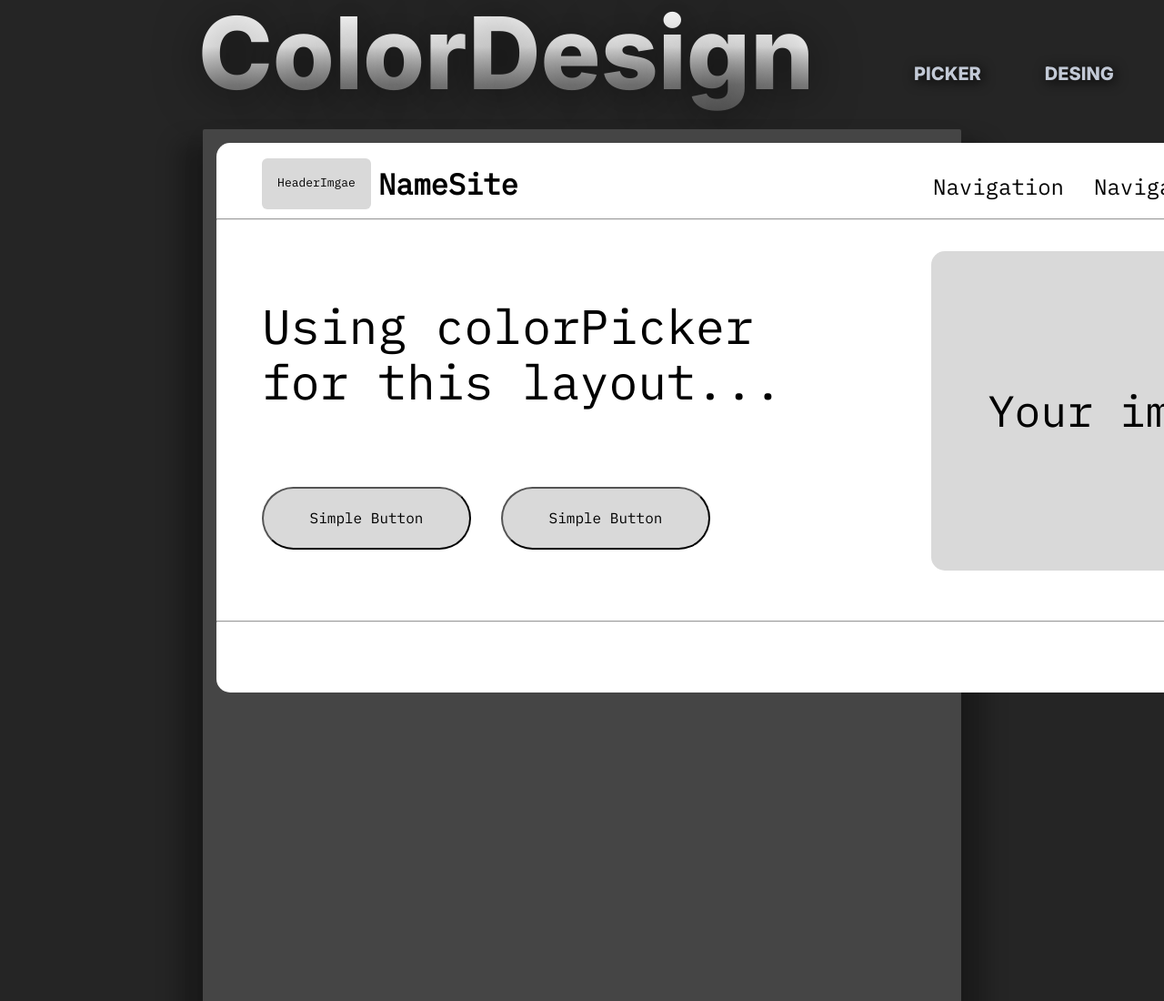
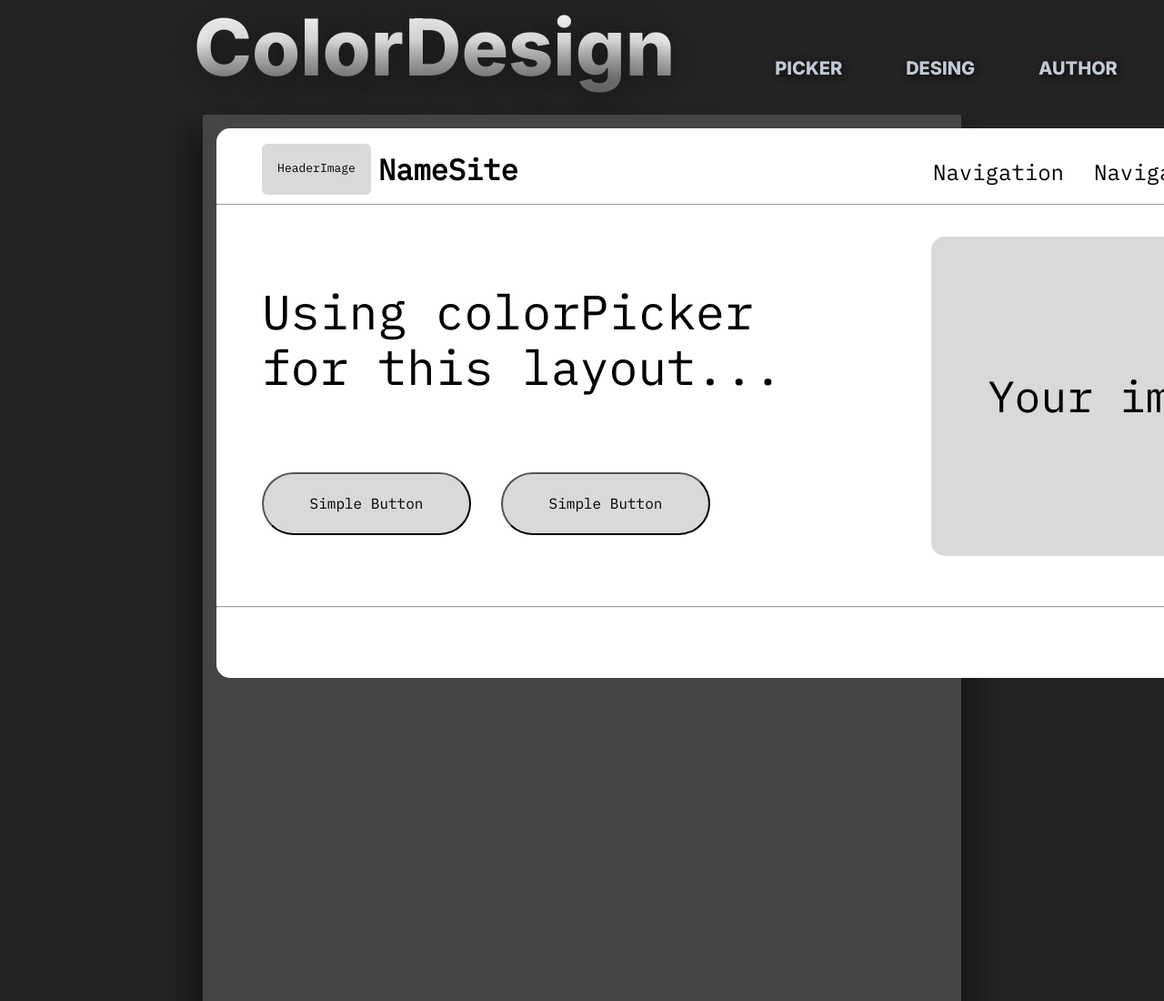
Before and after one commit to TohaLike/colorPicker, a website: page html/design.html in a window 1280 px wide. Shown: the top 1100 px of the page at 91% size. Drawn offline with nearby package versions, Linux system fonts and the light colour scheme; files whose address does not match are found by name.

Commit message:
I create new page update1

```diff
--- a/design.html
+++ b/html/design.html
@@ -9,8 +9,8 @@
     <link rel="preconnect" href="https://fonts.gstatic.com" crossorigin>
     <link href="https://fonts.googleapis.com/css2?family=Inter:wght@800&family=Lato:wght@700&display=swap" rel="stylesheet">
     <link href="https://fonts.googleapis.com/css2?family=IBM+Plex+Mono&display=swap" rel="stylesheet">
-    <link rel="stylesheet" href="css/styleDesign.css">
-    <link rel="stylesheet" href="css/adaptiveDesign.css">
+    <link rel="stylesheet" href="/css/styleDesign.css">
+    <link rel="stylesheet" href="/css/adaptive.css">
     <title>Design</title>
 </head>
 <body>
@@ -23,7 +23,7 @@
                 <h1 class="header__logo">ColorDesign</h1>
                 <div class="logo__navigation">
                     <ul class="nav">
-                        <li><a href="index.html">Picker</a></li>
+                        <li><a href="/index.html">Picker</a></li>
                         <li><a href="design.html">Desing</a></li>
                         <li><a href="">Author</a></li>
                     </ul>
@@ -38,7 +38,7 @@
 
                     <div class="header__layout">
                         <div class="logo__section__layout">
-                            <div class="layout__logo__image">HeaderImgae</div>
+                            <div class="layout__logo__image">HeaderImage</div>
                             <h2 class="layout__logo">NameSite</h2>
                         </div>
 
```
Also changed, not shown: index.html (+1 -1 lines).
